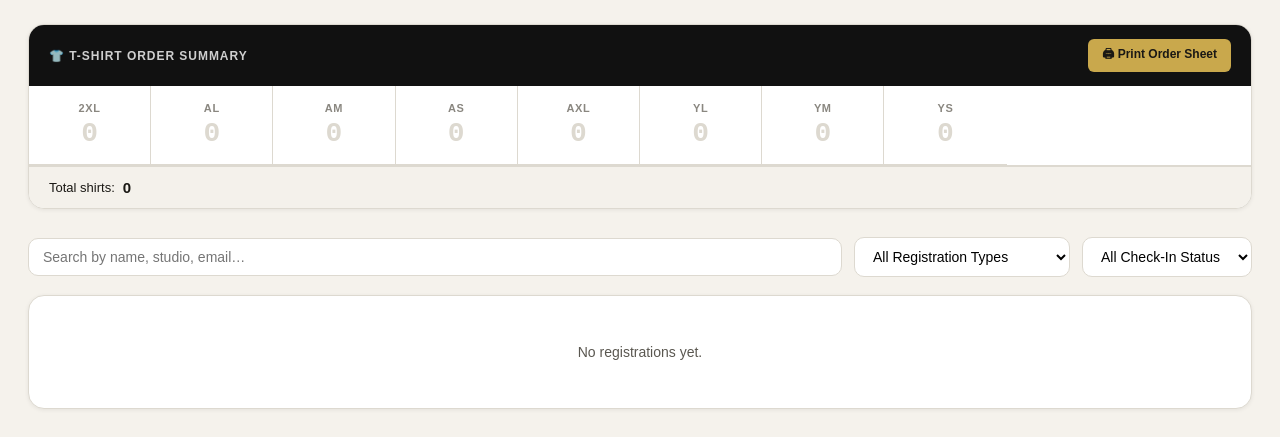
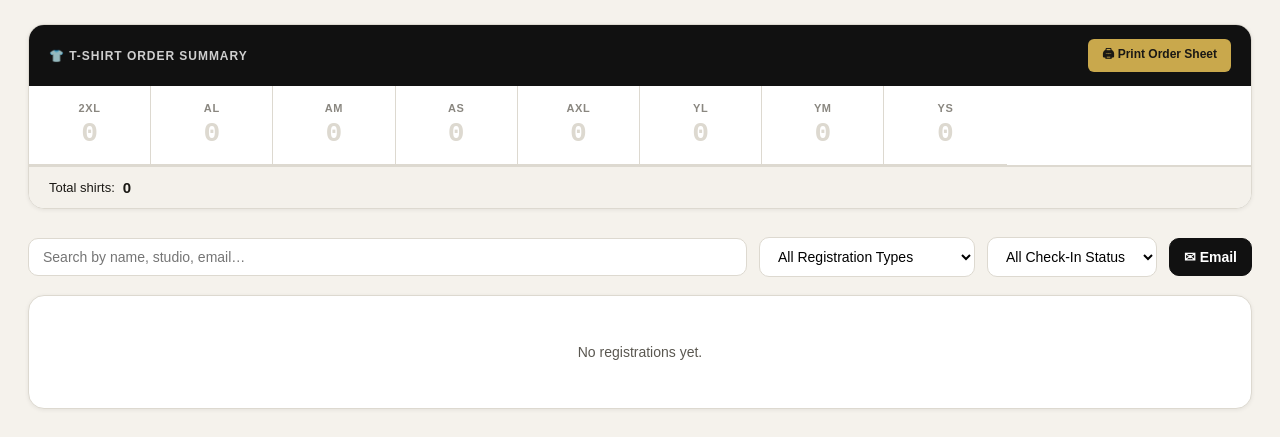
Before and after one commit to Ksmishra123/Workshop, a Flask app: page /admin in a window 1280 px wide. Shown: the part 408-845 px from the top of the page. Run offline with Flask 3, Linux system fonts and the light colour scheme; the visitor is signed in with stand-in values (Sample User, id 1); some libraries are stand-ins or nearby versions.

Commit message:
Add bulk email compose from admin dashboard
- "✉ Email" button in toolbar opens a compose modal
- Targets all visible (filtered) rows, or just checked rows if any are selected
- Recipient count shown in modal before sending
- Each email is personalised with the student's first name greeting
- Plain-text body with paragraph/line-break support, wrapped in branded HTML template
- Skips registrants with no email address; reports sent/skipped count on completion
- /admin/send-email POST route, admin-session-gated

Co-Authored-By: Claude Sonnet 4.6 <noreply@anthropic.com>

```diff
--- a/app.py
+++ b/app.py
@@ -542,6 +542,73 @@ def admin_undo_checkin():
     return jsonify({'success': True})
 
 
+@app.route('/admin/send-email', methods=['POST'])
+def admin_send_email():
+    if not session.get('admin'):
+        abort(403)
+    sg_key = os.environ.get('SENDGRID_API_KEY')
+    if not sg_key:
+        return jsonify({'error': 'SendGrid API key not configured'}), 500
+
+    data    = request.get_json()
+    ids     = data.get('ids', [])
+    subject = (data.get('subject') or '').strip()
+    body    = (data.get('body') or '').strip()
+    if not ids or not subject or not body:
+        return jsonify({'error': 'Missing required fields'}), 400
+
+    regs = Registration.query.filter(Registration.id.in_(ids)).all()
+    # Paragraphs: split on double newline, single newlines become <br>
+    def text_to_html(t):
+        paras = t.split('\n\n')
+        return ''.join(f'<p style="margin:0 0 14px;font-family:Arial,Helvetica,sans-serif;font-size:14px;color:#5A5750;line-height:1.75;">{p.replace(chr(10),"<br>")}</p>' for p in paras)
+
+    body_html = text_to_html(body)
+    sent = skipped = 0
+    sg = SendGridAPIClient(sg_key)
+
+    for reg in regs:
+        to_email = (reg.email or '').strip() or (reg.studio_email or '').strip()
+        if not to_email:
+            skipped += 1
+            continue
+        html = f'''<!DOCTYPE html>
+<html><head><meta charset="UTF-8"></head>
+<body style="margin:0;padding:0;background:#F5F2EC;font-family:Arial,Helvetica,sans-serif;">
+<table width="100%" cellpadding="0" cellspacing="0" border="0" style="background:#F5F2EC;padding:32px 0 64px;">
+  <tr><td align="center">
+    <table width="600" cellpadding="0" cellspacing="0" border="0" style="max-width:600px;width:100%;">
+      <tr><td style="background:#111111;border-radius:16px 16px 0 0;padding:28px 36px 24px;">
+        <p style="margin:0 0 8px;font-size:10px;font-weight:bold;letter-spacing:0.16em;text-transform:uppercase;color:#C9A84C;">On Stage America</p>
+        <p style="margin:0;font-family:Georgia,serif;font-size:28px;color:#fff;line-height:1.2;">{subject}</p>
+      </td></tr>
+      <tr><td style="background:linear-gradient(90deg,#C9A84C,#e8c96a,#C9A84C);height:3px;font-size:0;">&nbsp;</td></tr>
+      <tr><td style="background:#fff;padding:32px 36px;">
+        <p style="margin:0 0 20px;font-family:Georgia,serif;font-size:18px;color:#1A1814;">Hi {reg.first_name},</p>
+        {body_html}
+      </td></tr>
+      <tr><td style="background:#1A1814;border-radius:0 0 16px 16px;padding:22px 36px;text-align:center;">
+        <p style="margin:0 0 4px;font-family:Georgia,serif;font-size:16px;color:rgba(255,255,255,0.8);">On Stage America</p>
+        <p style="margin:0;font-size:12px;color:rgba(255,255,255,0.3);">osa@onstageamerica.com &middot; 301-654-8939</p>
+      </td></tr>
+    </table>
+  </td></tr>
+</table>
+</body></html>'''
+        try:
+            sg.send(Mail(
+                from_email=('osa@onstageamerica.com', 'On Stage America'),
+                to_emails=to_email,
+                subject=subject,
+                html_content=html,
+            ))
+            sent += 1
+        except Exception as e:
+            print(f'Email to {to_email} failed: {e}')
+            skipped += 1
+
+    return jsonify({'sent': sent, 'skipped': skipped})
+
 @app.route('/admin/delete-selected', methods=['POST'])
 def admin_delete_selected():
     if not session.get('admin'):
--- a/templates/admin.html
+++ b/templates/admin.html
@@ -109,6 +109,17 @@
   .modal-btn.danger:disabled { background: #ccc; cursor: not-allowed; }
   .wipe-input { width: 100%; padding: 11px 14px; border: 1.5px solid #E8B4B4; border-radius: 8px; font-size: 15px; font-family: 'Courier New', monospace; letter-spacing: 0.08em; outline: none; margin-top: 10px; }
   .wipe-input:focus { border-color: #B42828; }
+
+  /* Email compose modal */
+  .email-modal { max-width: 560px; }
+  .email-field { display: flex; flex-direction: column; gap: 5px; margin-bottom: 14px; }
+  .email-field label { font-size: 11px; font-weight: 700; text-transform: uppercase; letter-spacing: 0.06em; color: var(--muted); }
+  .email-field input, .email-field textarea { padding: 10px 13px; border: 1.5px solid var(--border); border-radius: 8px; font-size: 14px; font-family: Arial, sans-serif; outline: none; color: var(--text); resize: vertical; }
+  .email-field input:focus, .email-field textarea:focus { border-color: var(--gold); }
+  .email-recipients { background: var(--green-light); border: 1px solid #DDD0A0; border-radius: 8px; padding: 9px 13px; font-size: 13px; color: var(--muted); margin-bottom: 14px; }
+  .email-recipients strong { color: var(--text); }
+  .send-progress { font-size: 13px; color: var(--muted); margin-top: 10px; display: none; }
+  .send-progress.show { display: block; }
 
   /* Studio manager */
   .studio-manager { background: var(--surface); border: 1px solid var(--border); border-radius: var(--radius-lg); box-shadow: var(--shadow); margin-bottom: 28px; overflow: hidden; }
@@ -255,6 +266,7 @@
       <option value="in">Checked In</option>
       <option value="out">Not Checked In</option>
     </select>
+    <button class="filter-select" style="background:var(--forest);color:#fff;border-color:var(--forest);font-weight:700;cursor:pointer;" onclick="openEmailModal()">✉ Email</button>
   </div>
 
   <!-- SELECTION BAR -->
@@ -353,6 +365,28 @@
     <div class="modal-actions" id="wipe-actions">
       <button class="modal-btn danger" id="wipe-btn" onclick="doWipe()" disabled>Delete Everything</button>
       <button class="modal-btn cancel-btn" onclick="closeWipeModal()">Cancel</button>
+    </div>
+  </div>
+</div>
+
+<!-- EMAIL COMPOSE MODAL -->
+<div class="modal-overlay" id="email-modal" onclick="if(event.target===this)closeEmailModal()">
+  <div class="modal email-modal">
+    <div class="modal-name" style="margin-bottom:6px;">✉ Send Email</div>
+    <div class="email-recipients" id="email-recipients"></div>
+    <div class="email-field">
+      <label>Subject</label>
+      <input type="text" id="email-subject" placeholder="e.g. Important info about the workshop">
+    </div>
+    <div class="email-field">
+      <label>Message</label>
+      <textarea id="email-body" rows="8" placeholder="Write your message here…"></textarea>
+    </div>
+    <div class="modal-toast" id="email-toast"></div>
+    <div class="send-progress" id="send-progress"></div>
+    <div class="modal-actions" id="email-actions">
+      <button class="modal-btn confirm" id="email-send-btn" onclick="doSendEmail()">Send</button>
+      <button class="modal-btn cancel-btn" onclick="closeEmailModal()">Cancel</button>
     </div>
   </div>
 </div>
@@ -514,6 +548,68 @@
       return;
     }
     setTimeout(closeModal, 1200);
+  }
+
+  // ── Email compose ──
+  function getEmailTargetIds() {
+    // If rows are checked, use those; otherwise use all visible rows
+    const checked = [...document.querySelectorAll('#reg-table tbody .row-cb:checked')].map(cb => cb.value);
+    if (checked.length) return { ids: checked, scope: 'selected' };
+    const visible = [...document.querySelectorAll('#reg-table tbody tr')]
+      .filter(r => r.style.display !== 'none')
+      .map(r => r.querySelector('.row-cb').value);
+    return { ids: visible, scope: 'visible' };
+  }
+
+  function openEmailModal() {
+    const { ids, scope } = getEmailTargetIds();
+    if (!ids.length) { alert('No registrants match the current filter.'); return; }
+    const label = scope === 'selected'
+      ? `${ids.length} selected student${ids.length !== 1 ? 's' : ''}`
+      : `all ${ids.length} visible student${ids.length !== 1 ? 's' : ''}`;
+    document.getElementById('email-recipients').innerHTML =
+      `Sending to <strong>${label}</strong>${scope === 'visible' && document.getElementById('search').value ? ' (matching current filter)' : ''}.`;
+    document.getElementById('email-subject').value = '';
+    document.getElementById('email-body').value = '';
+    document.getElementById('email-toast').className = 'modal-toast';
+    document.getElementById('send-progress').className = 'send-progress';
+    document.getElementById('email-actions').style.display = '';
+    document.getElementById('email-modal').classList.add('show');
+    setTimeout(() => document.getElementById('email-subject').focus(), 100);
+  }
+
+  function closeEmailModal() {
+    document.getElementById('email-modal').classList.remove('show');
+  }
+
+  async function doSendEmail() {
+    const subject = document.getElementById('email-subject').value.trim();
+    const body    = document.getElementById('email-body').value.trim();
+    if (!subject) { document.getElementById('email-subject').focus(); return; }
+    if (!body)    { document.getElementById('email-body').focus(); return; }
+
+    const { ids } = getEmailTargetIds();
+    document.getElementById('email-actions').style.display = 'none';
+    const prog = document.getElementById('send-progress');
+    prog.textContent = `Sending to ${ids.length} recipient${ids.length !== 1 ? 's' : ''}…`;
+    prog.className = 'send-progress show';
+
+    const res  = await fetch('/admin/send-email', {
+      method: 'POST', headers: {'Content-Type':'application/json'},
+      body: JSON.stringify({ ids, subject, body })
+    });
+    const data = await res.json();
+    prog.className = 'send-progress';
+    const toast = document.getElementById('email-toast');
+    if (data.sent !== undefined) {
+      toast.textContent = `✓ Sent to ${data.sent} recipient${data.sent !== 1 ? 's' : ''}${data.skipped ? ` (${data.skipped} skipped — no email address)` : ''}.`;
+      toast.className = 'modal-toast success';
+      setTimeout(closeEmailModal, 2000);
+    } else {
+      toast.textContent = data.error || 'Something went wrong.';
+      toast.className = 'modal-toast error';
+      document.getElementById('email-actions').style.display = '';
+    }
   }
 
   // ── Row selection & delete ──
```
